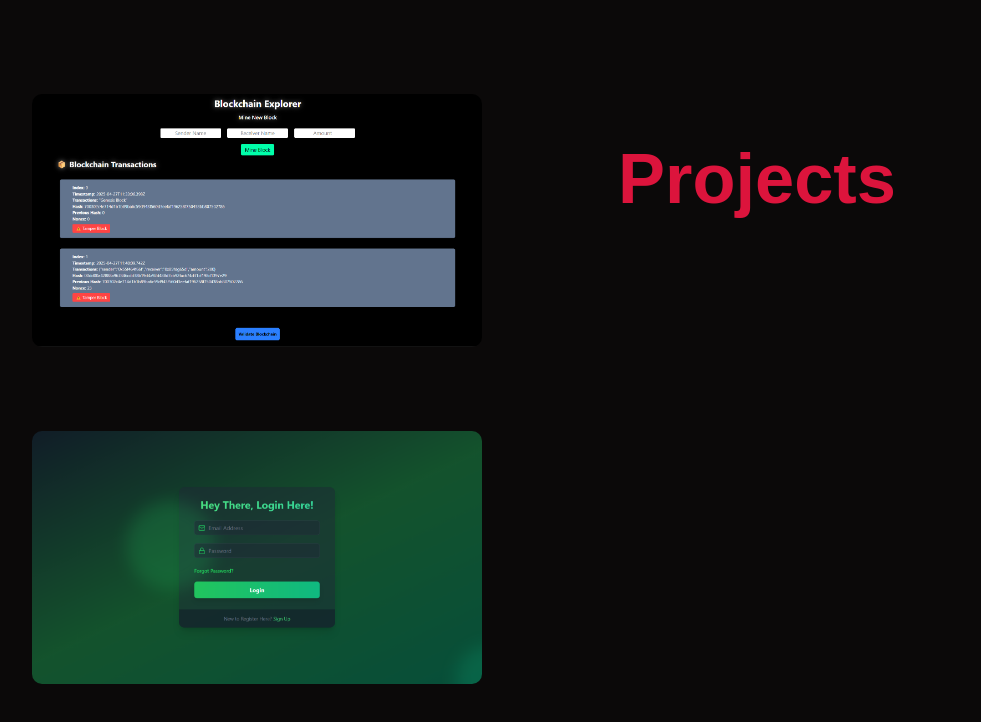
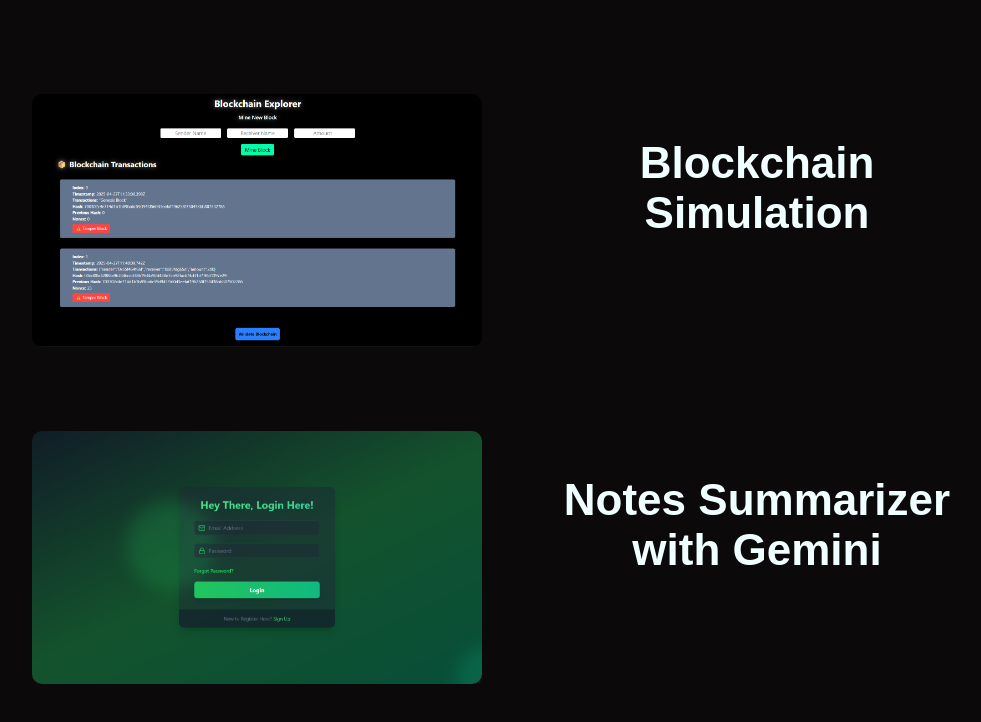
Before and after one commit to himanshkumar6/portfolio-website, a plain HTML site: page index.html in a window 1280 px wide. Shown: the part 1819-2541 px from the top of the page, without its empty margins (133-1114 px from the left). Drawn offline with nearby package versions, Linux system fonts and the light colour scheme.

Commit message:
Updated HTML, CSS and added project1 image

```diff
--- a/index.html
+++ b/index.html
@@ -104,11 +104,12 @@
             <a href="https://your-website.com" target="_blank" class="project-item">
                 <img src="project1.png" alt="Project 1" class="project-img">
             </a>
-            <h2 class="project-heading">Projects</h2>
+            <h2 class="tags">Blockchain Simulation</h2>
 
             <a href="https://notes-summarizer-rklu.onrender.com/" target="_blank" class="project-item">
                 <img src="project2.PNG" alt="Project 2" class="project-img">
             </a>
+            <h2 class="tags">Notes Summarizer with Gemini </h2>
         </section>
     </section>
 
--- a/style.css
+++ b/style.css
@@ -231,6 +231,13 @@ span {
   gap: 50px;
   transition: transform 0.3s ease-in-out;
   border-radius: 10px;
+}
+
+.tags {
+  font-size: 5rem;
+  text-align: center;
+  margin: 5rem 0;
+  color: azure;
 }
 
 .project-img:hover {
```
